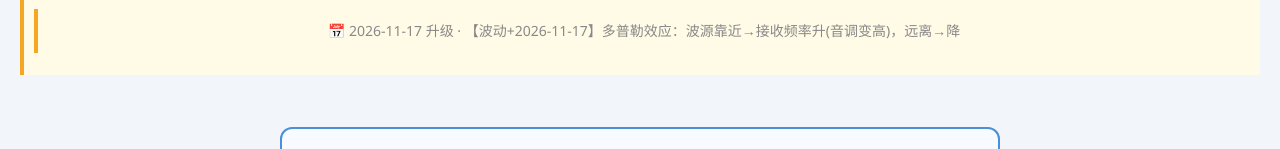
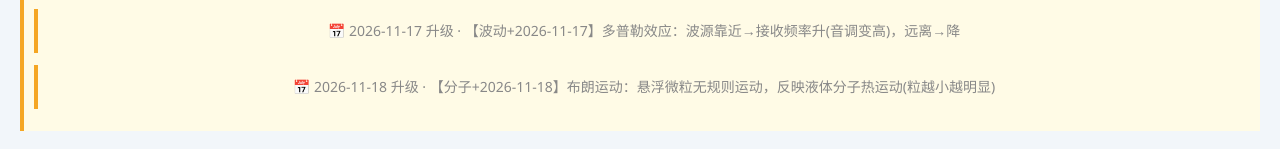
Before and after one commit to dapengzhanchi141345/li-yanming-physics, a plain HTML site: page index.html in a window 1280 px wide. Shown: the part 2567-2716 px from the top of the page. Drawn offline with Linux system fonts and the light colour scheme.

Commit message:
physics 12独立站升级 2026-11-18

```diff
--- a/index.html
+++ b/index.html
@@ -155,6 +155,8 @@ footer{text-align:center;padding:20px;color:#888;font-size:13px;margin-top:30px;
 <div style="background:#fffbe6;border-left:4px solid #f5a623;padding:10px;margin:12px 0;font-size:14px">📅 2026-11-16 升级 · 【电学+2026-11-16】原电池负极氧化(出电子)、正极还原(进电子)</div>
 
 <div style="background:#fffbe6;border-left:4px solid #f5a623;padding:10px;margin:12px 0;font-size:14px">📅 2026-11-17 升级 · 【波动+2026-11-17】多普勒效应：波源靠近→接收频率升(音调变高)，远离→降</div>
+
+<div style="background:#fffbe6;border-left:4px solid #f5a623;padding:10px;margin:12px 0;font-size:14px">📅 2026-11-18 升级 · 【分子+2026-11-18】布朗运动：悬浮微粒无规则运动，反映液体分子热运动(粒越小越明显)</div>
 </footer>
 
 <script>
```
